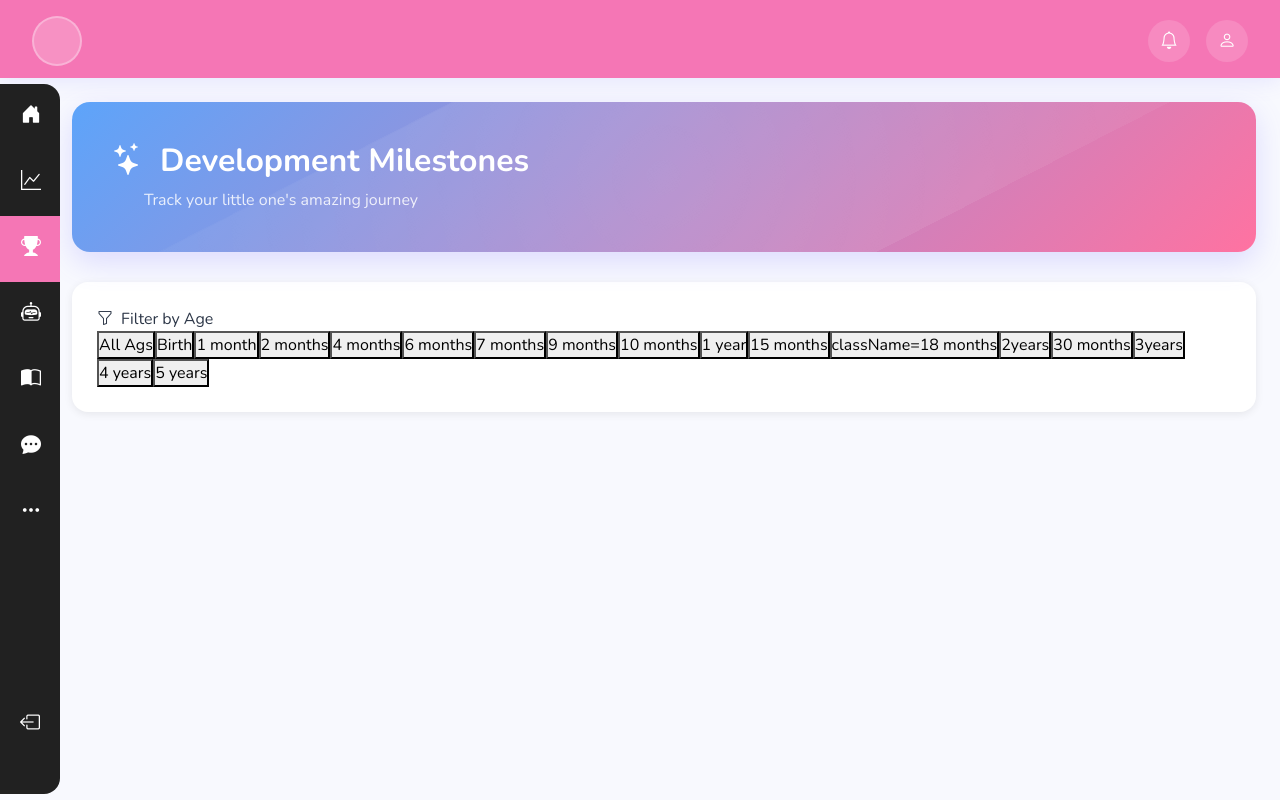
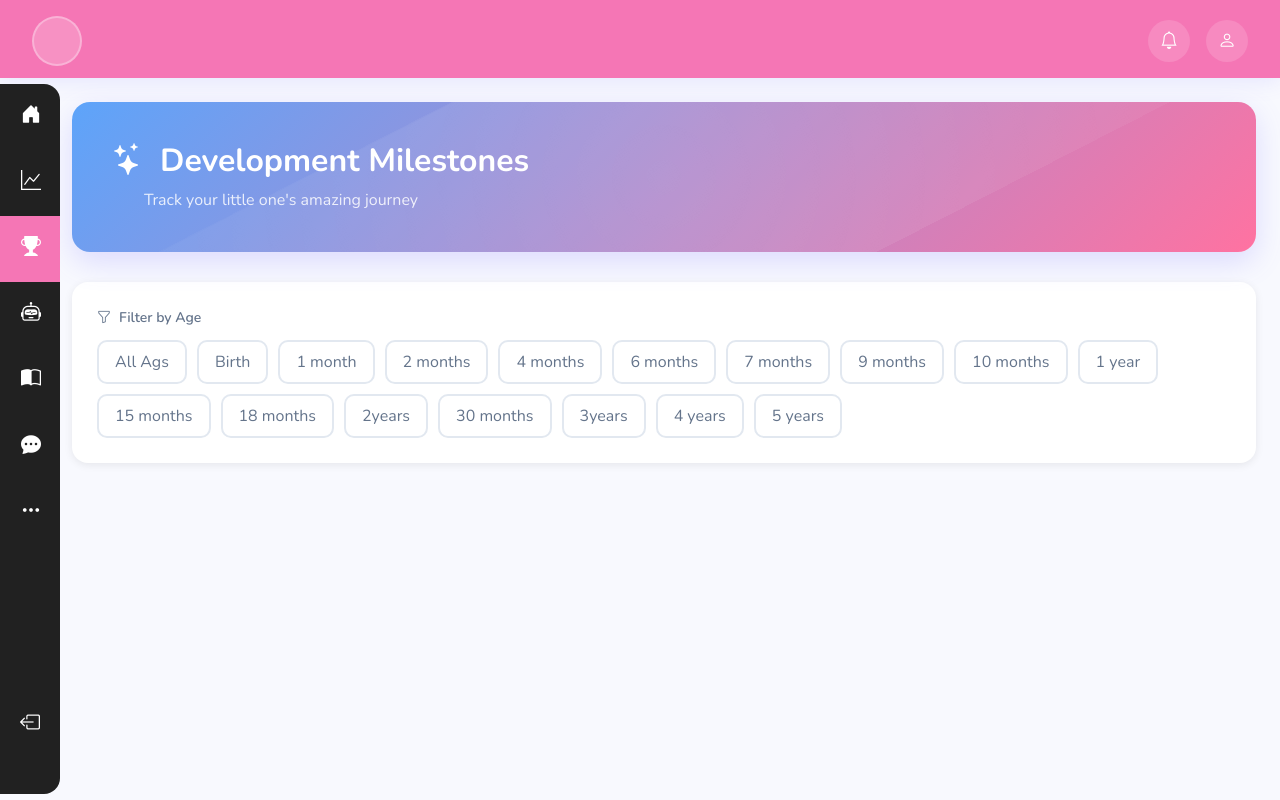
Before and after one commit to nichelleis/Bambinoo, a React (Vite) app in the folder frontend/: page /parent/milestones in a window 1280 px wide. Built offline with nearby package versions, Linux system fonts and the light colour scheme; no server answers; a web font is replaced by a local one.

Commit message:
styled the filter section and buttons

```diff
--- a/frontend/src/assets/styleSheets/ParentDashboard.module.css
+++ b/frontend/src/assets/styleSheets/ParentDashboard.module.css
@@ -664,3 +664,53 @@ nav {
   opacity: 0.95;
   margin: 0;
 }
+
+.filterLabel {
+  font-size: 14px;
+  font-weight: 600;
+  color: #64748b;
+  margin-bottom: 12px;
+  display: flex;
+  align-items: center;
+}
+
+.ageGroupButtons {
+  display: flex;
+  flex-wrap: wrap;
+  gap: 10px;
+}
+
+.ageBtn {
+  padding: 8px 16px;
+  border: 2px solid #e2e8f0;
+  background: white;
+  border-radius: 10px;
+  font-size: 16px;
+  color: #64748b;
+  cursor: pointer;
+  transition: all 0.3s cubic-bezier(0.4, 0, 0.2, 1);
+  position: relative;
+  overflow: hidden;
+}
+
+.ageBtn::before {
+  content: "";
+  position: absolute;
+  top: 0;
+  left: -100%;
+  width: 100%;
+  height: 100%;
+  background: linear-gradient(90deg, transparent, #ff63e81a, transparent);
+  transition: left 0.5s ease;
+}
+
+.ageBtn:hover::before {
+  left: 100%;
+}
+
+.ageBtn:hover {
+  border-color: #ff63f2dc;
+  color: #ff63f2;
+  transform: translateY(-2px);
+  box-shadow: 0 4px 12px #ff63f25c;
+}
--- a/frontend/src/parent/Pages/MileStones.jsx
+++ b/frontend/src/parent/Pages/MileStones.jsx
@@ -34,7 +34,7 @@ function Milestones() {
           <button className={style.ageBtn}>10 months</button>
           <button className={style.ageBtn}>1 year</button>
           <button className={style.ageBtn}>15 months</button>
-          <button> className={style.ageBtn}18 months</button>
+          <button className={style.ageBtn}> 18 months</button>
           <button className={style.ageBtn}>2years</button>
           <button className={style.ageBtn}>30 months</button>
           <button className={style.ageBtn}>3years</button>
```
